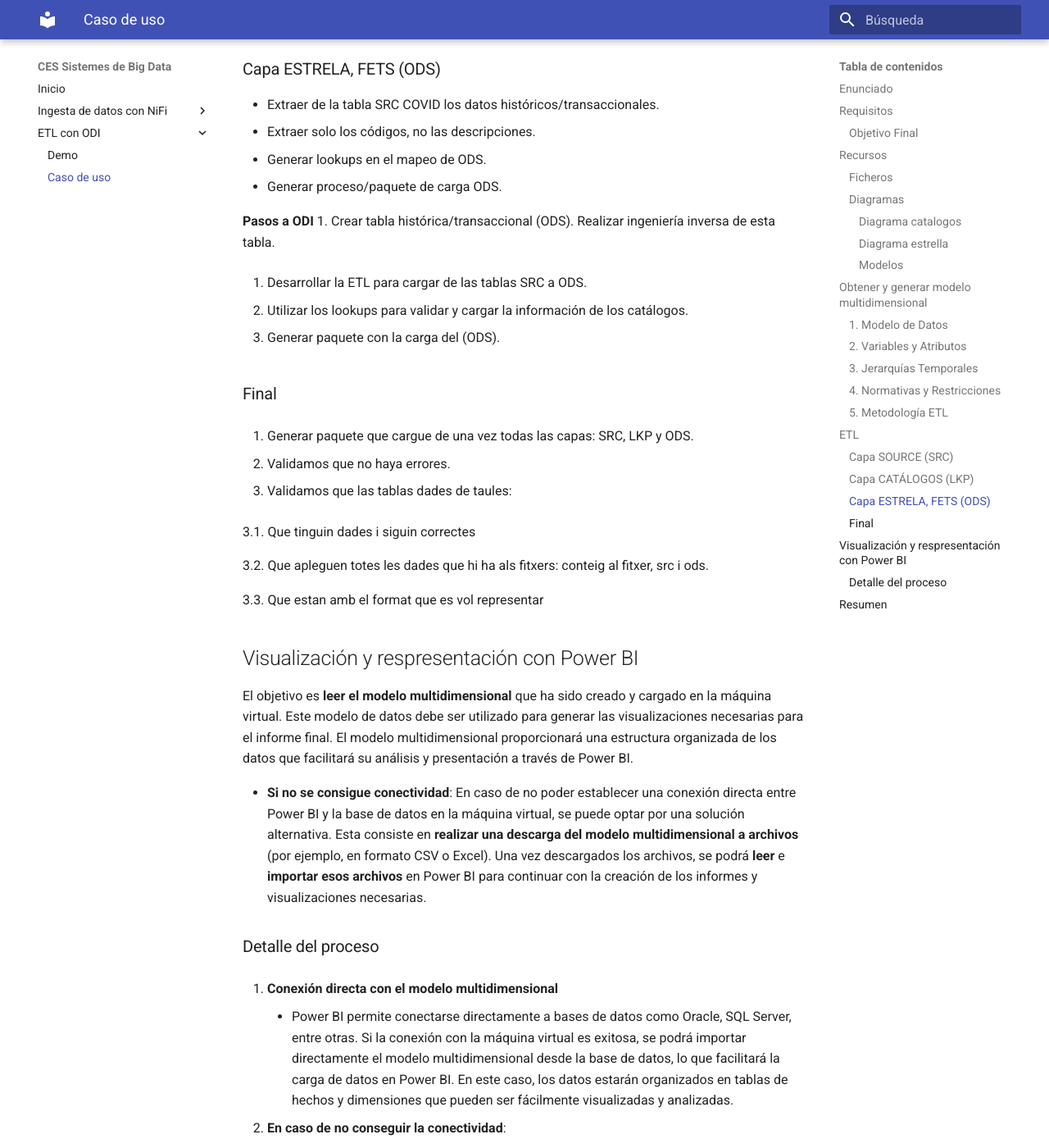
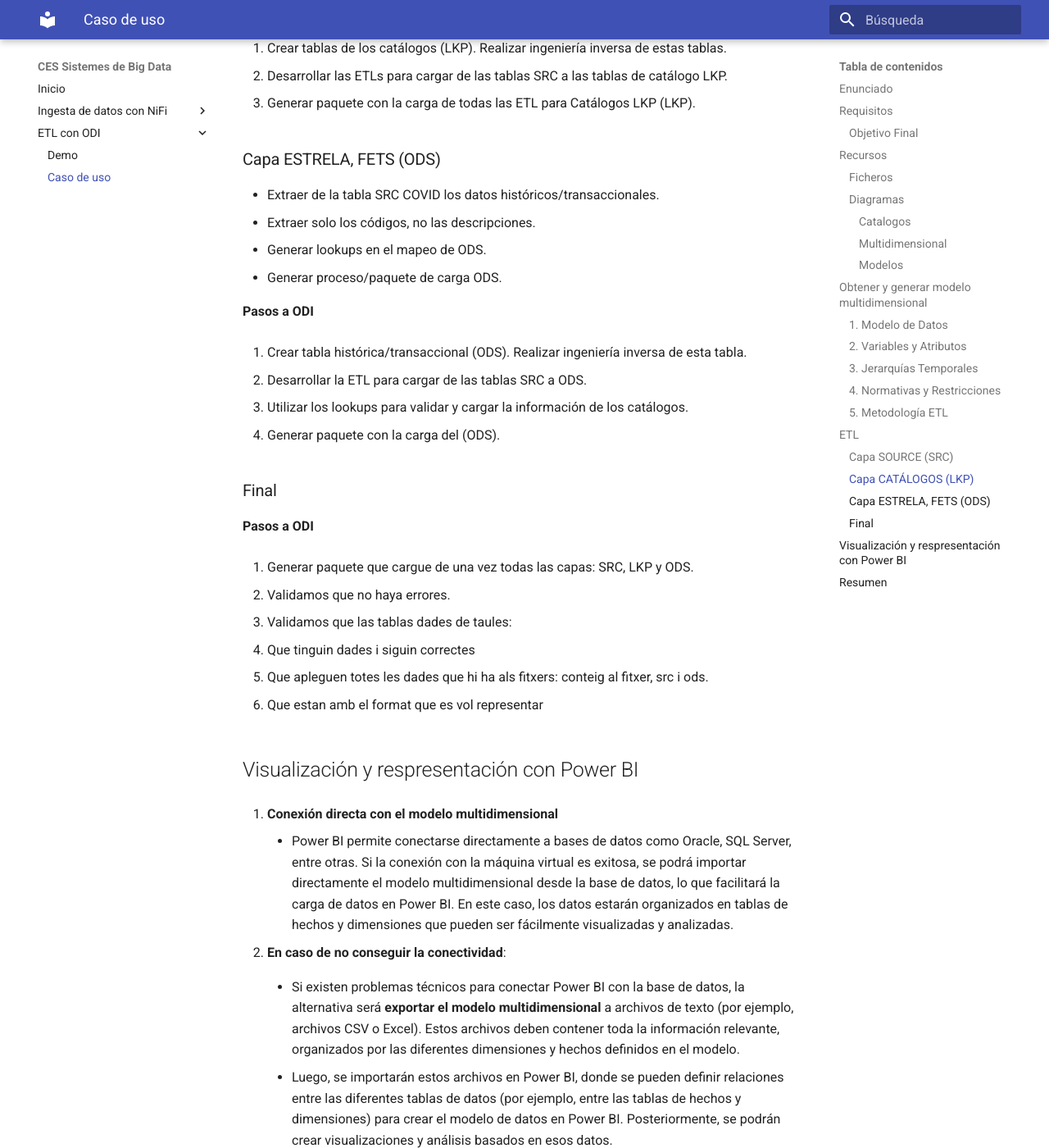
Before and after one commit to jorsodom/bigdata-sb, an MkDocs documentation site: the page built from docs/odi/odiCasoDeUso.md, in a window 1280 px wide and 1400 px high, scrolled down 7246 px. Shown: the whole window at 82% size. Built offline with MkDocs 1.6.1 and Material for MkDocs 9.7.7, drawn with Linux system fonts in a browser that asks for light colours; some of the changed text lies outside the part shown.

Commit message:
Update ODI Demo

```diff
--- a/docs/odi/odiCasoDeUso.md
+++ b/docs/odi/odiCasoDeUso.md
@@ -27,14 +27,14 @@
 - **Catálogo del Estado de Alarma**
 Además de las dimensiones anteriores, es necesario generar un catálogo para analizar la cantidad de personas que estuvieron afectadas o no por la Covid-19 durante los períodos de estado de alarma. Este catálogo incluirá los siguientes estados:
 
-   1. **Declaración del estado de alarma desde el 14 de marzo**: Representa el inicio del estado de alarma en España debido a la pandemia.
-   2. **Prórroga del estado de alarma desde el 27 de marzo**: Refleja la extensión del estado de alarma inicial.
-   3. **Prórroga del estado de alarma desde el 10 de abril**: Otra extensión del estado de alarma.
-   4. **Prórroga del estado de alarma desde el 24 de abril**: Continuación del estado de alarma.
-   5. **Prórroga del estado de alarma desde el 8 de mayo**: Nueva extensión del estado de alarma.
-   6. **Prórroga del estado de alarma desde el 22 de mayo**: Continuación del periodo de alarma.
-   7. **Prórroga del estado de alarma desde el 5 de junio**: Última prórroga del estado de alarma antes de su fin.
-   8. **99 - Fuera del estado de alarma**: Indica los casos fuera de los períodos de estado de alarma.
+      1. **Declaración del estado de alarma desde el 14 de marzo**: Representa el inicio del estado de alarma en España debido a la pandemia.
+      2. **Prórroga del estado de alarma desde el 27 de marzo**: Refleja la extensión del estado de alarma inicial.
+      3. **Prórroga del estado de alarma desde el 10 de abril**: Otra extensión del estado de alarma.
+      4. **Prórroga del estado de alarma desde el 24 de abril**: Continuación del estado de alarma.
+      5. **Prórroga del estado de alarma desde el 8 de mayo**: Nueva extensión del estado de alarma.
+      6. **Prórroga del estado de alarma desde el 22 de mayo**: Continuación del periodo de alarma.
+      7. **Prórroga del estado de alarma desde el 5 de junio**: Última prórroga del estado de alarma antes de su fin.
+      8. **99 - Fuera del estado de alarma**: Indica los casos fuera de los períodos de estado de alarma.
 
 ### **Objetivo Final**
 El objetivo final de este proceso es que, en el resultado final, se pueda interpretar y analizar lo siguiente:
@@ -59,7 +59,7 @@
 
 ### Diagramas
 
-#### Diagrama catalogos
+#### Catalogos
 Se representa un ejemplo de como cargar el fichero Covid por las diferentes capas des de que es un fichero (fuente del dato)  hasta que llega a la tabla final, de dónde se obtiene la tabla de catalogo de Sexo y Grupo Edad.
 
 La fecha es un PLSQL que se carga con un procedimiento de ODI directamente a la tabla final que es el catalogo de fecha.
@@ -71,7 +71,7 @@
 width="80%" />
 </div>
 
-#### Diagrama estrella
+#### Multidimensional
 Se representan la estrella como eje central y luego alrededor los diferentes catálogos que representan y detallan la información de análisis.
 
 <div align="center">
@@ -144,6 +144,7 @@
 - Generar proceso/paquete de carga ODS.
 
 **Pasos a ODI**
+
 1.      Crear tabla histórica/transaccional (ODS). Realizar ingeniería inversa de esta tabla.
 
 2.      Desarrollar la ETL para cargar de las tablas SRC a ODS.
@@ -154,24 +155,20 @@
 
 ### Final
 
+**Pasos a ODI**
+
 1.      Generar paquete que cargue de una vez todas las capas: SRC, LKP y ODS.
 
 2.      Validamos que no haya errores.
 
 3.      Validamos que las tablas dades de taules:
 
-   3.1.    Que tinguin dades i siguin correctes
+   - Que tinguin dades i siguin correctes
 
-   3.2.    Que apleguen totes les dades que hi ha als fitxers: conteig al fitxer, src i ods.
+   - Que apleguen totes les dades que hi ha als fitxers: conteig al fitxer, src i ods.
 
-   3.3.    Que estan amb el format que es vol representar
+   - Que estan amb el format que es vol representar
 ## Visualización y respresentación con Power BI
-
-El objetivo es **leer el modelo multidimensional** que ha sido creado y cargado en la máquina virtual. Este modelo de datos debe ser utilizado para generar las visualizaciones necesarias para el informe final. El modelo multidimensional proporcionará una estructura organizada de los datos que facilitará su análisis y presentación a través de Power BI.
-
-   - **Si no se consigue conectividad**: En caso de no poder establecer una conexión directa entre Power BI y la base de datos en la máquina virtual, se puede optar por una solución alternativa. Esta consiste en **realizar una descarga del modelo multidimensional a archivos** (por ejemplo, en formato CSV o Excel). Una vez descargados los archivos, se podrá **leer** e **importar esos archivos** en Power BI para continuar con la creación de los informes y visualizaciones necesarias.
-
-### Detalle del proceso
 
 1. **Conexión directa con el modelo multidimensional**
       -  Power BI permite conectarse directamente a bases de datos como Oracle, SQL Server, entre otras. Si la conexión con la máquina virtual es exitosa, se podrá importar directamente el modelo multidimensional desde la base de datos, lo que facilitará la carga de datos en Power BI. En este caso, los datos estarán organizados en tablas de hechos y dimensiones que pueden ser fácilmente visualizadas y analizadas.
@@ -185,8 +182,6 @@
       -  Con el modelo multidimensional leído y cargado en Power BI (ya sea de manera directa o importando los archivos), se procederá a **crear las visualizaciones** que respondan a las necesidades del informe final. Esto incluirá gráficos, tablas y otras representaciones visuales que permitan explorar las diferentes métricas y dimensiones de los datos (por ejemplo, número de casos, hospitalizaciones, ingresos en UCI, defunciones, etc.).
 
       - También se podrán implementar **filtros y segmentaciones** basadas en dimensiones como la edad, el sexo, la provincia, etc., para que los usuarios del informe puedan analizar los datos de manera más flexible y detallada.
-
-Este proceso garantiza que el informe final no solo sea completo, sino que también sea interactivo y fácil de interpretar para los usuarios finales.
 
 ## Resumen
 
```
